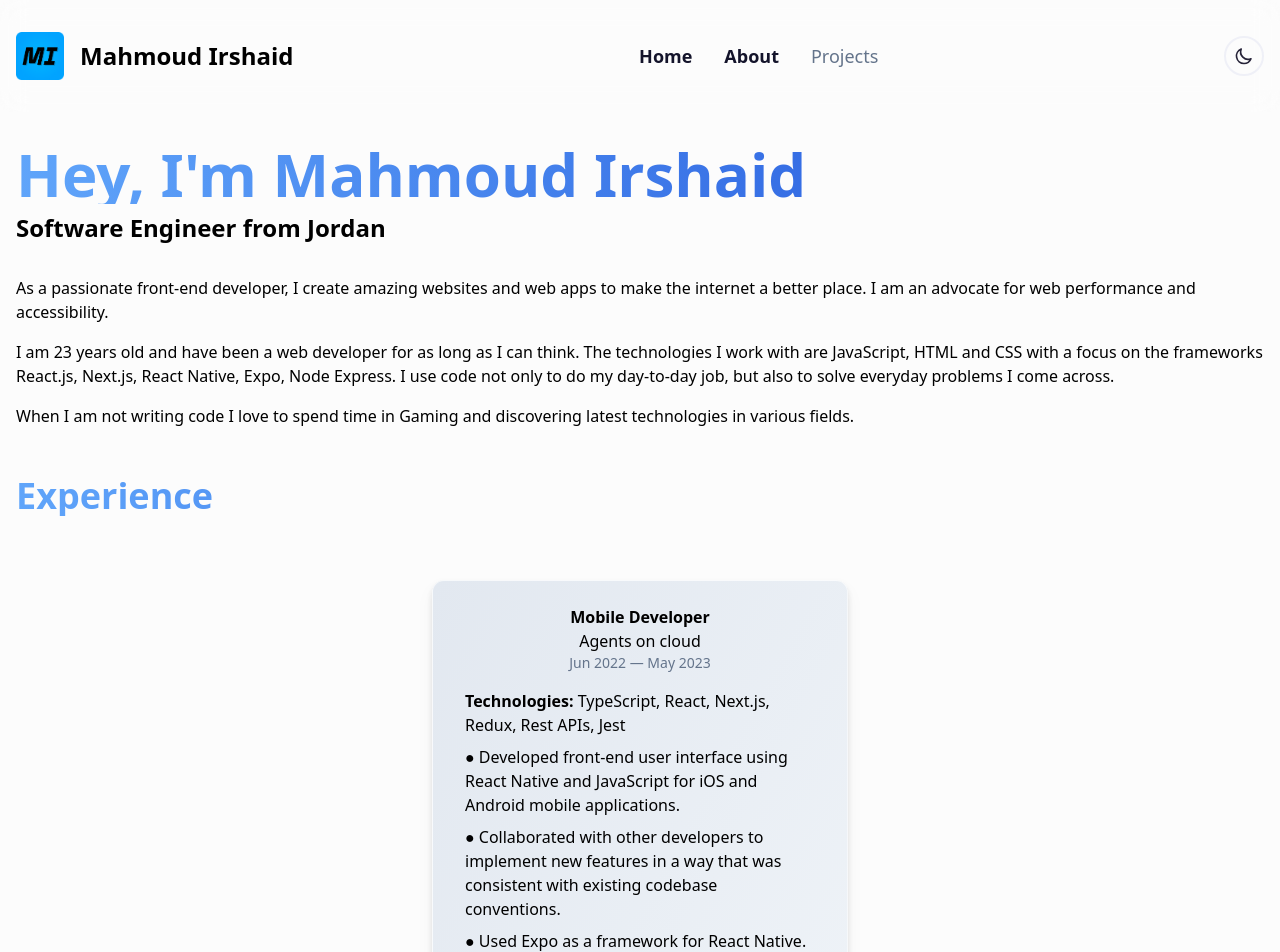
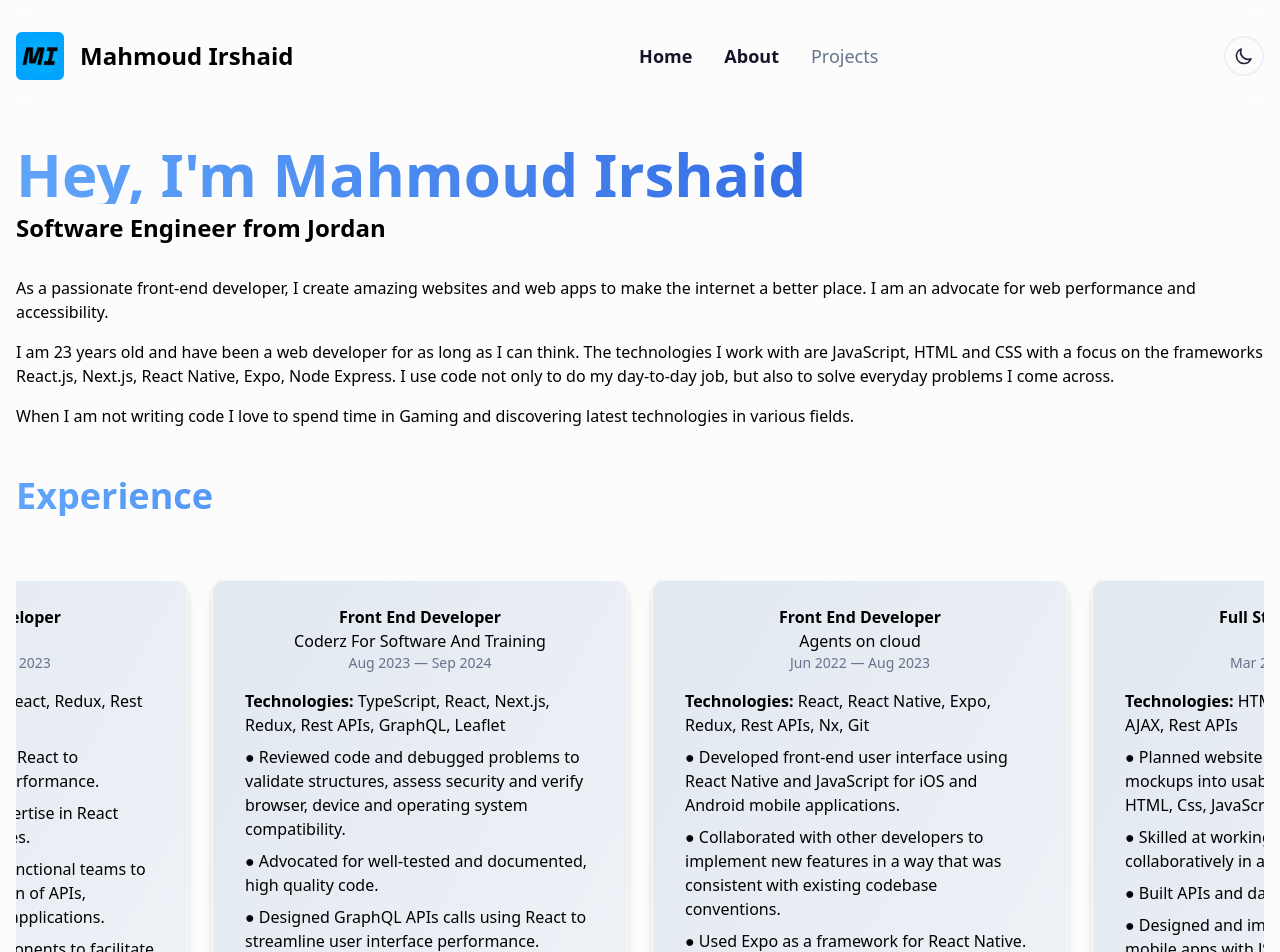
Before and after one commit to mahmoud-irshaid/Portfolio, a Next.js app: page /about in a window 1280 px wide. Shown: the top 952 px of the page. Built offline with nearby package versions, Linux system fonts and the light colour scheme.

Commit message:
Update Experiences

```diff
--- a/src/app/(user)/about/page.tsx
+++ b/src/app/(user)/about/page.tsx
@@ -4,11 +4,11 @@ import { Container } from '@components/atoms/Container';
 import { IconDownload } from '@components/atoms/Icons';
 import { Education } from '@components/organisms/Education';
 import { WorkExperience } from '@components/organisms/WorkExperience';
+
 import { Job } from '@root/src/types';
 
 export const metadata = {
-	title:
-		'About Mahmoud Irshaid, Software Engineer in Jordan',
+	title: 'About Mahmoud Irshaid, Software Engineer in Jordan',
 	description:
 		'As a passionate front-end software developer, I create amazing websites and web apps to make the internet a better place.',
 };
@@ -16,11 +16,66 @@ export const metadata = {
 const AboutPage = async () => {
 	const jobs: Job[] = [
 		{
-			company: { name: 'Agents on cloud' },
-			jobTitle: 'Mobile Developer',
+			company: { name: 'Elevatus' },
+			jobTitle: 'Front End Developer',
 			fromDate: 'Jun/2022',
 			toDate: 'May/2023',
-			skills: ['TypeScript', 'React', 'Next.js', 'Redux', 'Rest APIs', 'Jest'],
+			skills: [
+				'TypeScript',
+				'React',
+				'Redux',
+				'Rest APIs',
+				'Jest',
+				'Firebase',
+				'SASS',
+			],
+			description: [
+				'● Designed REST calls using React to streamline user interface performance.',
+				'● Maintained high-level expertise in React state management strategies.',
+				'● Collaborated with cross-functional teams to develop seamless integration of APIs, improving data flow within applications.',
+				'● Developed reusable components to facilitate faster development timelines and improve overall code quality.',
+				'● Boosted application efficiency by incorporating Redux for state management and streamlining component rerendering.',
+				'● Reduced application load times by optimizing React components and utilizing code-splitting techniques.',
+				'● Write and maintain unit tests, integration tests, and end-to-end tests to ensure code reliability.',
+			],
+		},
+		{
+			company: { name: 'Coderz For Software And Training' },
+			jobTitle: 'Front End Developer',
+			fromDate: 'Aug/2023',
+			toDate: 'Sept/2024',
+			skills: [
+				'TypeScript',
+				'React',
+				'Next.js',
+				'Redux',
+				'Rest APIs',
+				'GraphQL',
+				'Leaflet',
+			],
+			description: [
+				'● Reviewed code and debugged problems to validate structures, assess security and verify browser, device and operating system compatibility.',
+				'● Advocated for well-tested and documented, high quality code.',
+				'● Designed GraphQL APIs calls using React to streamline user interface performance.',
+				'● Updated old code bases to modern development standards, improving functionality.',
+				'● Designed and developed interactive, real-time mapping applications for live tracking purposes.',
+				'● Optimized application performance for smooth rendering and data synchronization in live tracking scenarios.',
+			],
+		},
+		{
+			company: { name: 'Agents on cloud' },
+			jobTitle: 'Front End Developer',
+			fromDate: 'Jun/2022',
+			toDate: 'Aug/2023',
+			skills: [
+				'React',
+				'React Native',
+				'Expo',
+				'Redux',
+				'Rest APIs',
+				'Nx',
+				'Git',
+			],
 			description: [
 				'● Developed front-end user interface using React Native and JavaScript for iOS and Android mobile applications.',
 				'● Collaborated with other developers to implement new features in a way that was consistent with existing codebase conventions.',
@@ -29,6 +84,20 @@ const AboutPage = async () => {
 				'● Participated in design discussions regarding application architecture, feature implementation, or any other relevant topic as required.',
 				'● Worked with Nx as a mono repo in managing and developing Expo applications within a workspace.',
 				'● Collaborated with designers on UI/UX design decisions and created mockups as needed.',
+			],
+		},
+		{
+			company: { name: 'Freelance' },
+			jobTitle: 'Full Stack Developer',
+			fromDate: 'March/2022',
+			toDate: 'June/2022',
+			skills: ['HTML', 'ReCssact', 'JavaScript', 'AJAX', 'Rest APIs'],
+			description: [
+				'● Planned website development, converting mockups into usable  web presence with HTML, Css, JavaScript, AJAX, and JSON coding.',
+				'● Skilled at working independently and collaboratively in a team environment.',
+				'● Built APIs and data clients to consume APIs.',
+				'● Designed and implemented RESTful APIs for mobile apps with JSON data exchange.',
+				'● Designed and updated layouts to meet usability and performance requirements.',
 			],
 		},
 	];
```
Also changed, not shown: 1 other file (tests, documents, lock files or other folders).
